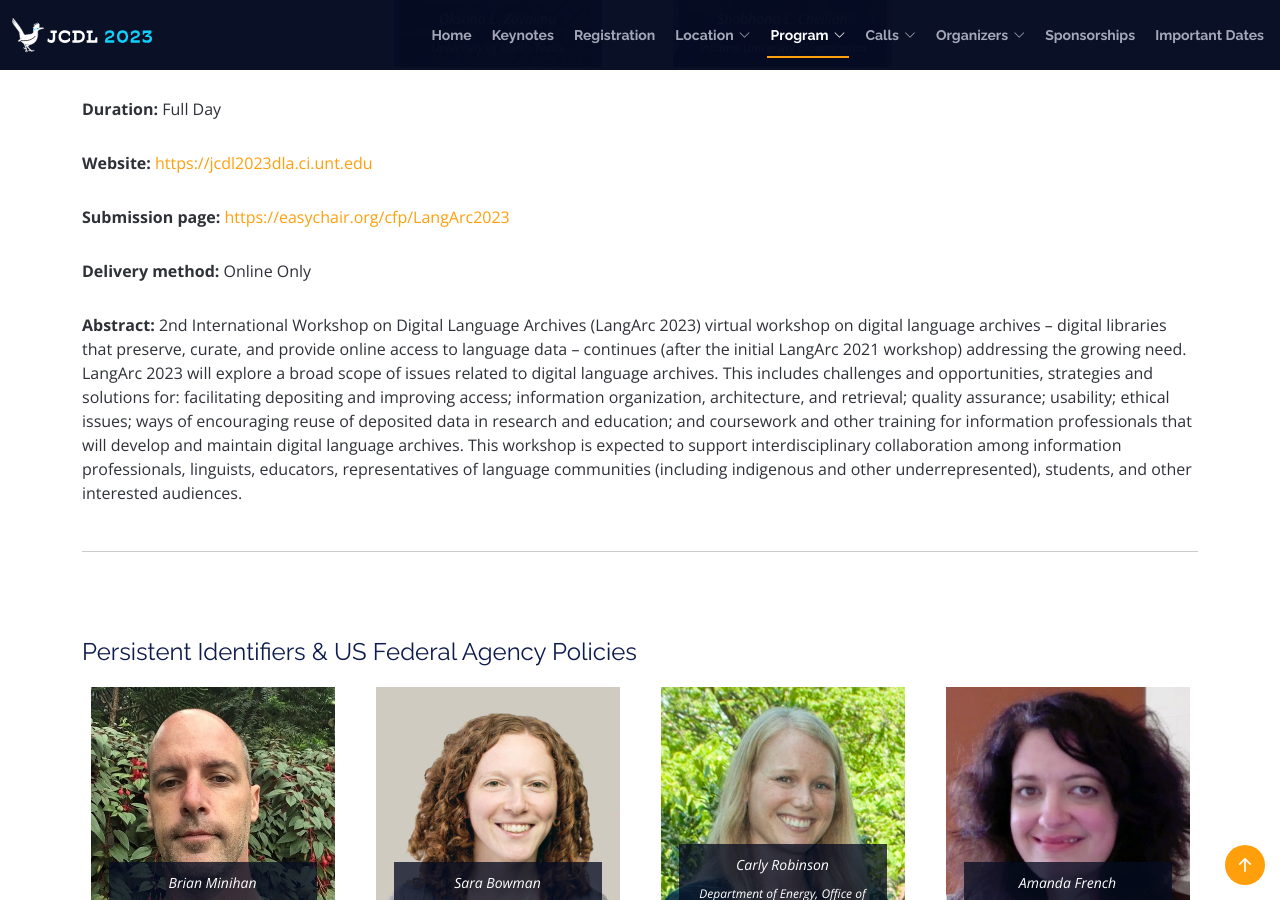
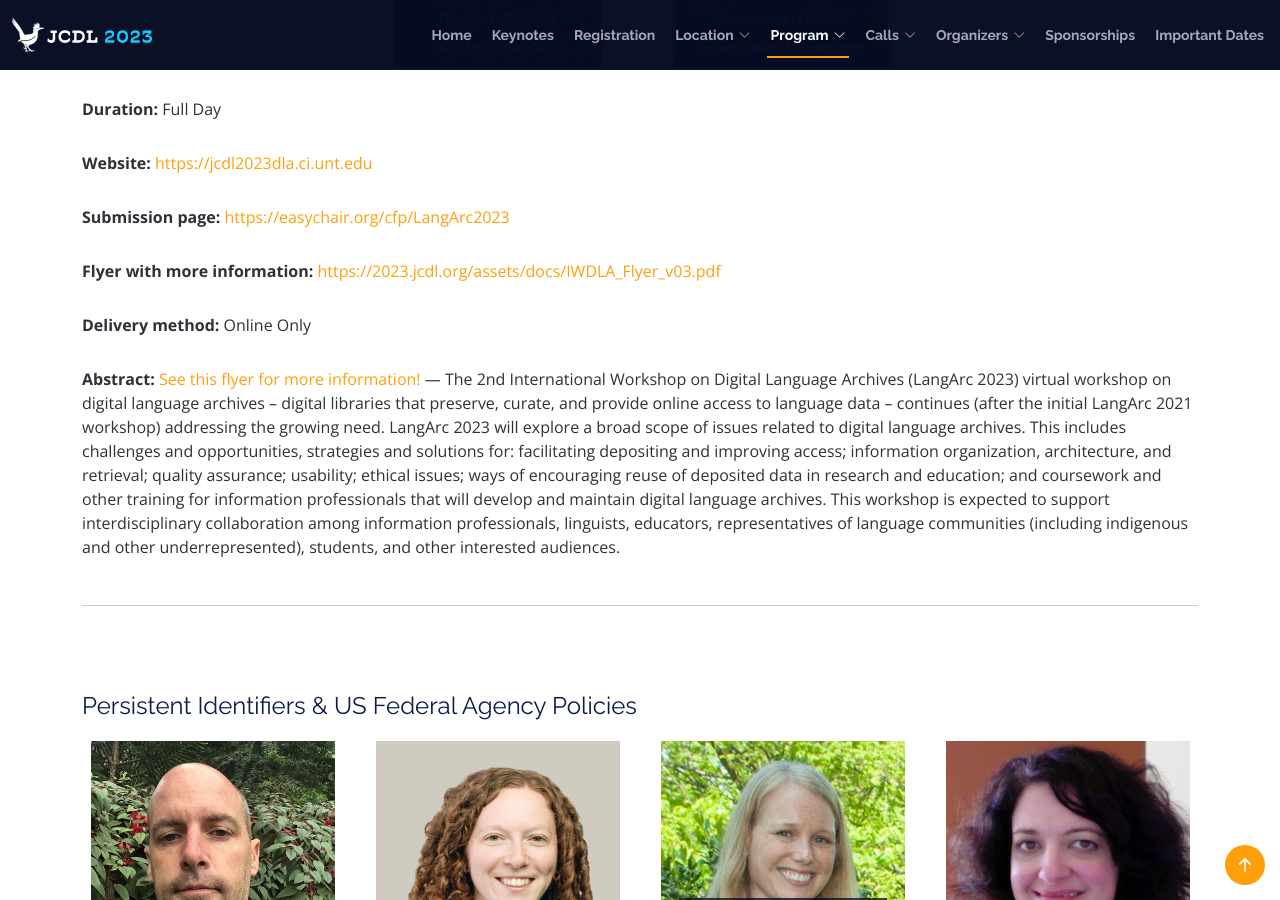
Before and after one commit to shawnmjones/JCDL2023-website-source, a Jekyll site: the page built from workshops-tutorials.html, in a window 1280 px wide and 900 px high, scrolled down 3353 px. Built offline with Jekyll 4.4.1, drawn with Linux system fonts in a browser that asks for light colours.

Commit message:
link to flyer with more information

```diff
--- a/_data/workshops.yml
+++ b/_data/workshops.yml
@@ -67,8 +67,9 @@
   website: https://jcdl2023dla.ci.unt.edu
   delivery: Online Only
   submission: https://easychair.org/cfp/LangArc2023
+  flyer: https://2023.jcdl.org/assets/docs/IWDLA_Flyer_v03.pdf
   duration: Full Day
-  abstract: "2nd International Workshop on Digital Language Archives (LangArc 2023) virtual workshop on digital language archives – digital libraries that preserve, curate, and provide online access to language data – continues (after the initial LangArc 2021 workshop) addressing the growing need. LangArc 2023 will explore a broad scope of issues related to digital language archives. This includes challenges and opportunities, strategies and solutions for: facilitating depositing and improving access; information organization, architecture, and retrieval; quality assurance; usability; ethical issues; ways of encouraging reuse of deposited data in research and education; and coursework and other training for information professionals that will develop and maintain digital language archives. This workshop is expected to support interdisciplinary collaboration among information professionals, linguists, educators, representatives of language communities (including indigenous and other underrepresented), students, and other interested audiences."
+  abstract: "<a href='https://2023.jcdl.org/assets/docs/IWDLA_Flyer_v03.pdf'>See this flyer for more information!</a> &mdash; The 2nd International Workshop on Digital Language Archives (LangArc 2023) virtual workshop on digital language archives – digital libraries that preserve, curate, and provide online access to language data – continues (after the initial LangArc 2021 workshop) addressing the growing need. LangArc 2023 will explore a broad scope of issues related to digital language archives. This includes challenges and opportunities, strategies and solutions for: facilitating depositing and improving access; information organization, architecture, and retrieval; quality assurance; usability; ethical issues; ways of encouraging reuse of deposited data in research and education; and coursework and other training for information professionals that will develop and maintain digital language archives. This workshop is expected to support interdisciplinary collaboration among information professionals, linguists, educators, representatives of language communities (including indigenous and other underrepresented), students, and other interested audiences."
   authors:
     - name: Oksana L. Zavalina
       affiliation: University of North Texas
--- a/workshops-tutorials.html
+++ b/workshops-tutorials.html
@@ -105,6 +105,9 @@ permalink: /program/workshops-tutorials/
         {% if workshop.submission %}
         <p><strong>Submission page:</strong> <a href="{{ workshop.submission }}">{{ workshop.submission }}</a></p>
         {% endif %}
+        {% if workshop.flyer %}
+        <p><strong>Flyer with more information:</strong> <a href="{{ workshop.flyer }}">{{ workshop.flyer }}</a></p>
+        {% endif %}
         {% if workshop.delivery %}
         <p><strong>Delivery method:</strong> {{ workshop.delivery }}</p>
         {% endif %}
```
